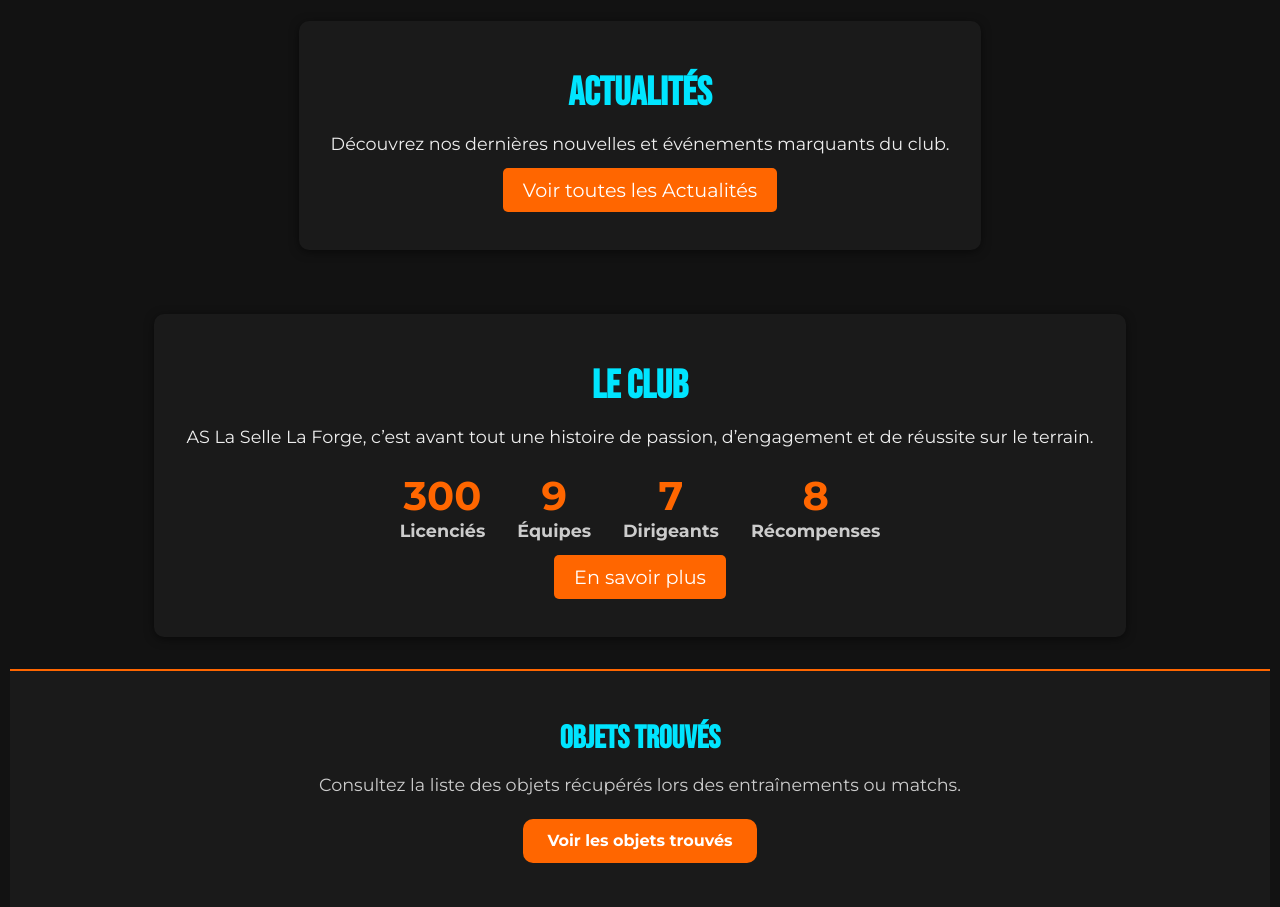
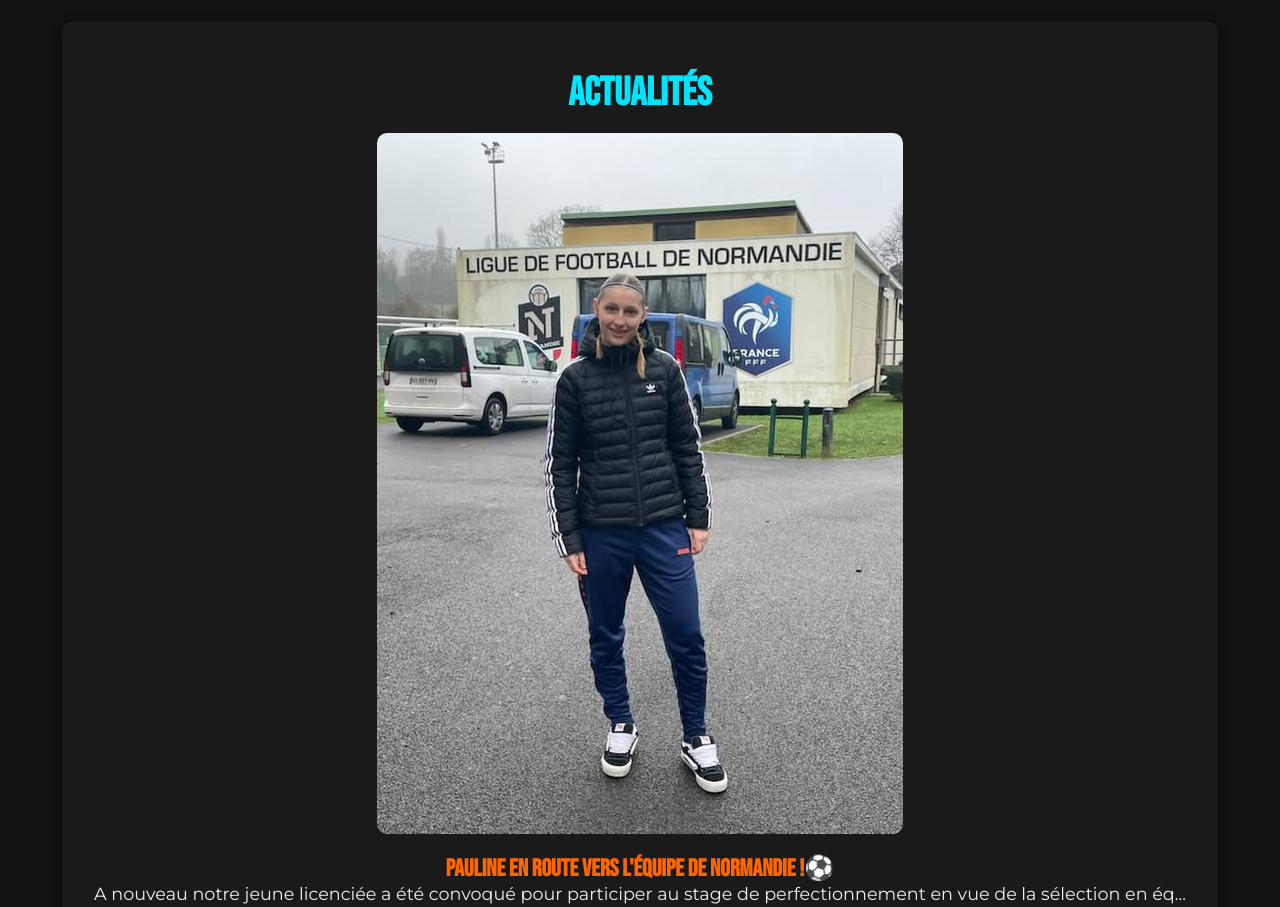
Before and after one commit to fredchanu/club-foot-la-selle-la-forge-1, a website: page index.html in a window 1280 px wide. Shown: the part 1440-2347 px from the top of the page. Drawn offline with nearby package versions, Linux system fonts and the light colour scheme.

Commit message:
Ajout de la fonctionnalité de chargement des articles à la une avec image dans la section des actualités

```diff
--- a/index.html
+++ b/index.html
@@ -184,14 +184,17 @@
   <script>
   fetch("articles.json")
     .then(res => res.json())
+    .then(files => {
+      const fetches = files.map(item => fetch(item.file).then(res => res.json()));
+      return Promise.all(fetches);
+    })
     .then(data => {
-      // Recherche de l'article marqué à la une
       const aLaUne = data.find(article => article.highlight === true);
-
       if (!aLaUne) return;
 
       const container = document.getElementById("latest-news-container");
       container.innerHTML = `
+        <img src="${aLaUne.image}" alt="${aLaUne.title}" style="max-width:100%; border-radius:10px; margin-bottom:1rem;">
         <h3 style="color:#ff6600; font-size:1.5rem;">${aLaUne.title}</h3>
         <p>${aLaUne.body.substring(0, 120)}...</p>
       `;
```
